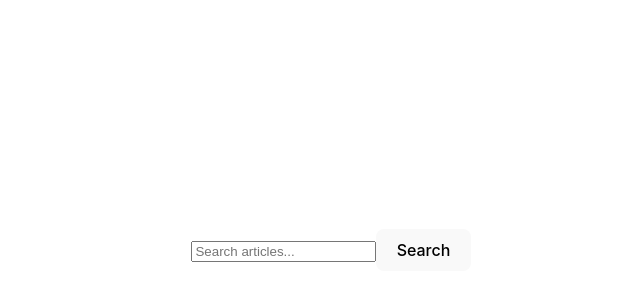
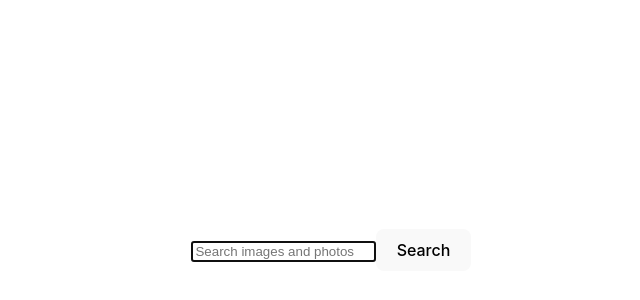
Before and after one commit to Ivan-Yakoviv/goit-react-hw-04, a React (Vite) app: page / in a window 1280 px wide. Shown: the part 150-450 px from the top of the page, without its empty margins (309-949 px from the left). Built offline with nearby package versions, Linux system fonts and the light colour scheme.

Commit message:
add components

```diff
--- a/package.json
+++ b/package.json
@@ -13,6 +13,7 @@
     "axios": "^1.7.2",
     "react": "^18.3.1",
     "react-dom": "^18.3.1",
+    "react-hot-toast": "^2.4.1",
     "react-icons": "^5.2.1"
   },
   "devDependencies": {
--- a/src/article-api.js
+++ b/src/api.js
@@ -5,7 +5,7 @@ axios.defaults.baseURL = "https://api.unsplash.com";
 axios.defaults.headers.common["Authorization"] = `Client-ID ${API_KEY}`;
 
 
-export const fetchArticlesWithTopic = async (query,page) => {
+export const fetchPhotos = async (query,page) => {
    const response = await axios.get("/search/photos", {
     params: {
       query,
--- a/src/components/App.jsx
+++ b/src/components/App.jsx
@@ -1,8 +1,9 @@
 import { useState } from 'react';
 import './App.css';
 import ArticleList from './ArticleList/ArticleList.jsx';
-import {fetchArticlesWithTopic} from '../article-api.js';
-import SearchForm from './SearchForm/SearchForm.jsx';
+import {fetchPhotos} from '../api.js';
+import SearchBar from './SearchBar/SearchBar.jsx';
+import ImageGallery from './ImageGallery/ImageGallery.jsx';
 import Loader from './Loader/Loader.jsx'
 import Error from './Error/Error.jsx'
 
@@ -12,12 +13,12 @@ const App = () => {
   const [loading, setLoading] = useState(false);
   const [error, setError] = useState(false);
 
-const handleSearch = async (topic) => {
+const handleSearch = async (query) => {
     try {
 	    setArticles([]);
 	    setError(false);
       setLoading(true);
-      const data = await fetchArticlesWithTopic(topic);
+      const data = await fetchPhotos(query);
       setArticles(data);
     } catch (error) {
       setError(true);
@@ -28,10 +29,13 @@ const handleSearch = async (topic) => {
 
   return (
     <div>
-      <SearchForm onSearch={handleSearch} />
-      {loading && <Loader/>}
-      {error && <Error/>}
+      <SearchBar onSearch={handleSearch} />
+      <main>
+        <ImageGallery/>
+        {loading && <Loader/>}
+        {error && <Error/>}
       {articles.length > 0 && <ArticleList items={articles} />}
+      </main>
     </div>
   );
 };
--- a/src/components/ArticleList/ArticleList.jsx
+++ b/src/components/ArticleList/ArticleList.jsx
@@ -2,9 +2,9 @@
 
 const ArticleList = ({ items }) => (
   <ul>
-    {items.map(({ image }) => (
-      <li key={image.id}>
-        <img src={image.urls.small} alt={image.description} className={s.img} />
+    {items.map(({ item }) => (
+      <li key={item.id}>
+        <img src={item.urls.small} alt={item.description} />
       </li>
     ))}
   </ul>
--- /dev/null
+++ b/src/components/ImageCard/ImageCard.jsx
@@ -0,0 +1,9 @@
+import s from './ImageCard.module.css'
+
+const ImageCard = () => {
+  return (
+    <div></div>
+  )
+}
+
+export default ImageCard
--- /dev/null
+++ b/src/components/ImageGallery/ImageGallery.jsx
@@ -0,0 +1,12 @@
+import ImageCard from '../ImageCard/ImageCard'
+import s from './ImageGallery.module.css'
+
+const ImageGallery = () => {
+  return (
+      <div>
+          <ImageCard/>
+    </div>
+  )
+}
+
+export default ImageGallery
--- /dev/null
+++ b/src/components/SearchBar/SearchBar.jsx
@@ -0,0 +1,35 @@
+// import React from 'react'
+import toast from 'react-hot-toast';
+
+const notify = () => toast.error('Here is your toast.');
+
+
+const SearchForm = ({ onSearch }) => {
+  const handleSubmit = (e) => {
+    e.preventDefault();
+    const form = e.target;
+      const inputValue = form.elements.topic.value.trim();
+      if(inputValue === "") {
+			notify()
+			return;
+		}
+    onSearch(inputValue);
+    form.reset();
+  };
+
+  return (
+    <header>
+      <form onSubmit={handleSubmit}>
+        <input
+          type="text"
+          name="search"
+          autoComplete="off"
+          autoFocus
+          placeholder="Search images and photos" />
+        <button type='submit'>Search</button>
+      </form>
+    </header>
+  );
+}
+
+export default SearchForm
--- a/src/components/SearchForm/SearchForm.jsx
+++ /dev/null
@@ -1,24 +0,0 @@
-// import React from 'react'
-
-const SearchForm = ({ onSearch }) => {
-  const handleSubmit = (e) => {
-    e.preventDefault();
-    const form = e.target;
-      const topic = form.elements.topic.value;
-      if(form.elements.topic.value.trim() === "") {
-			alert("Please enter search term!")
-			return;
-		}
-    onSearch(topic);
-    form.reset();
-  };
-
-  return (
-    <form onSubmit={handleSubmit}>
-      <input type="text" name="topic" placeholder="Search articles..." />
-      <button>Search</button>
-    </form>
-  );
-}
-
-export default SearchForm
```
Also changed, not shown: src/components/ImageCard/ImageCard.module.css (added), src/components/ImageGallery/ImageGallery.module.css (added), 1 other file (tests, documents, lock files or other folders).
